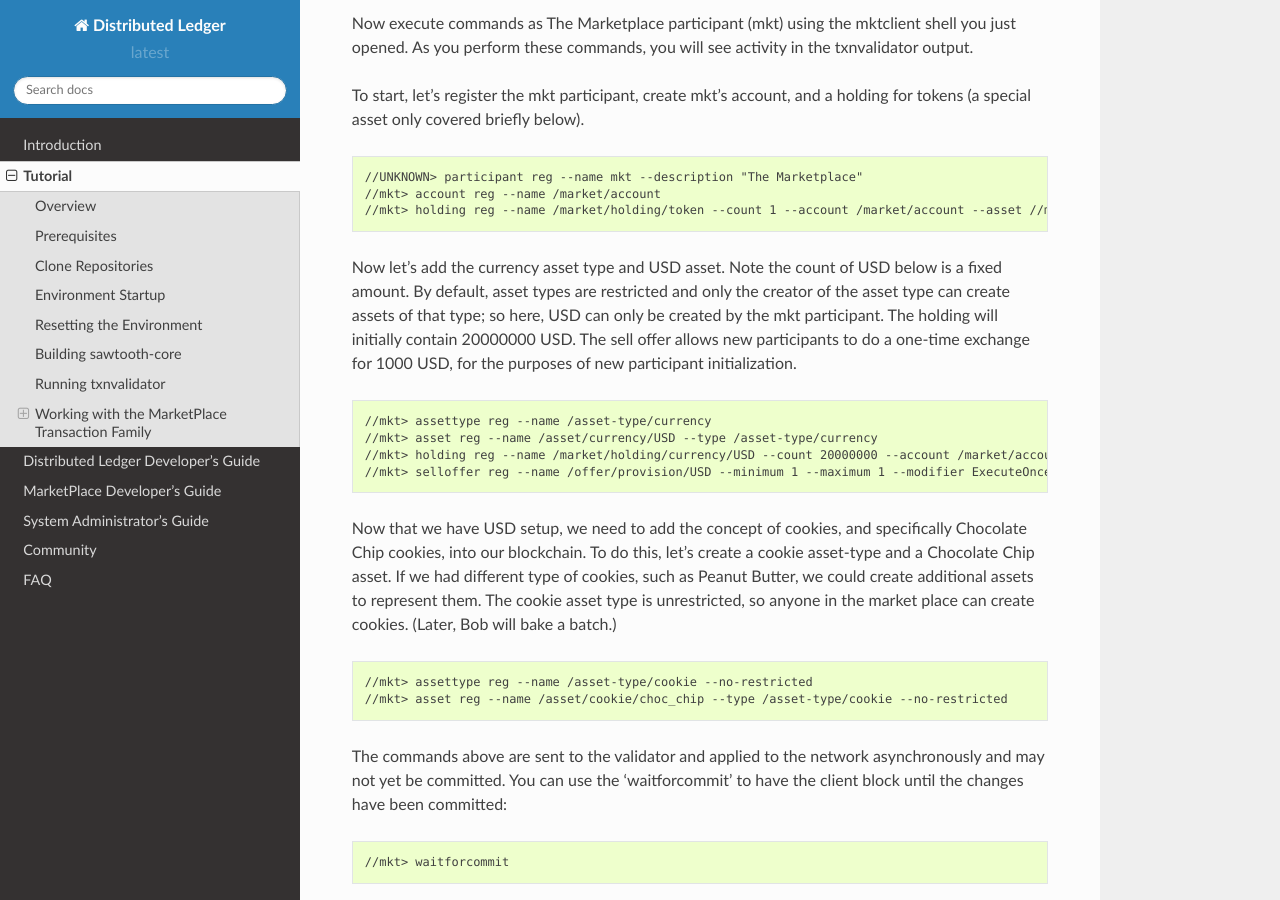
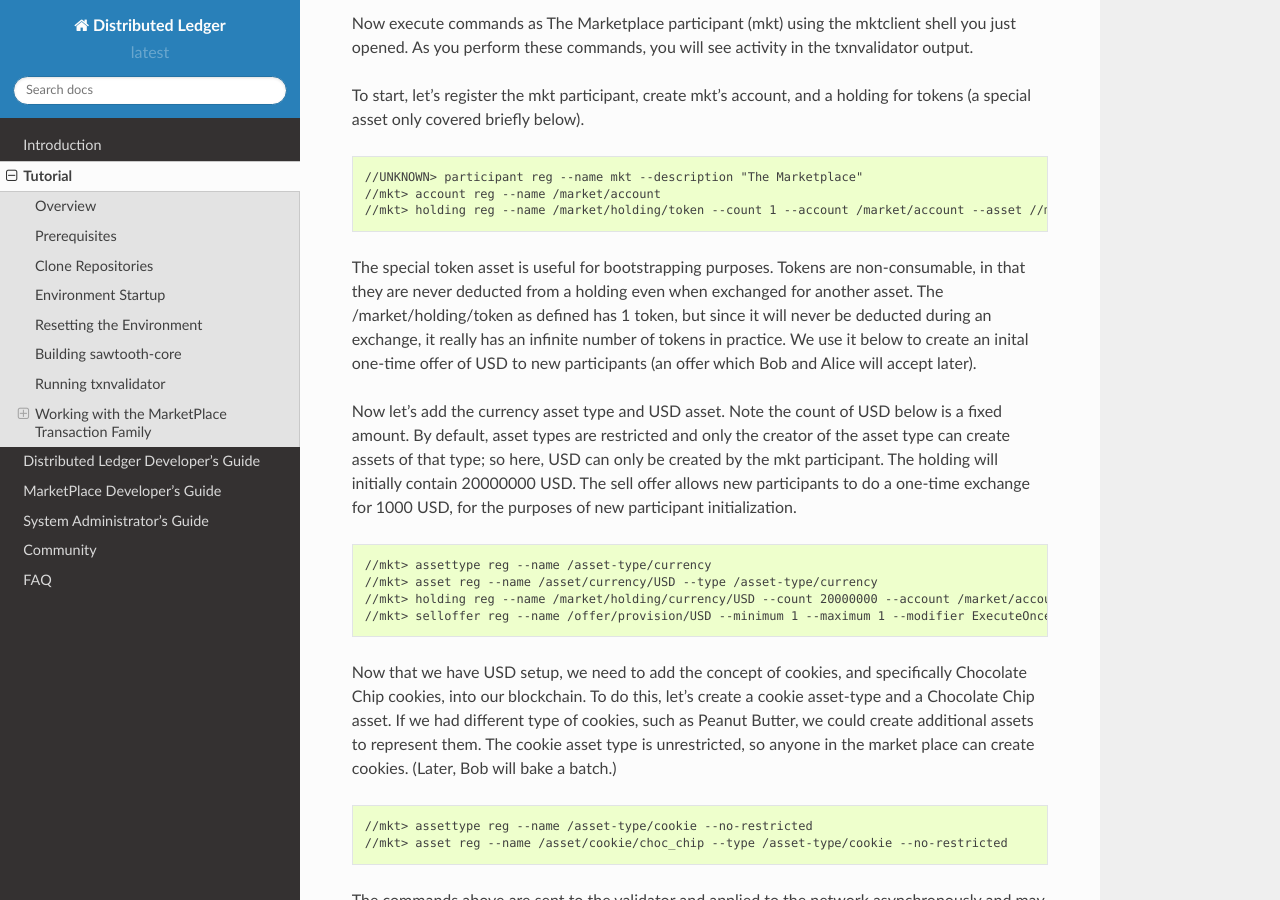
Before and after one commit to hyperledger-archives/sawtooth-core, a Sphinx documentation site: the page built from source/tutorial.rst, in a window 1280 px wide and 900 px high, scrolled down 5132 px. Built offline with Sphinx 7.4.7 and the Read the Docs theme 2.0.0, drawn with Linux system fonts in a browser that asks for light colours; pages that are not in the unit, such as notebooks, are missing from menus.

Commit message:
Add description of tokens to the tutorial
Hopefully, this will make tokens seem less magical by describing
their behavior.

```diff
--- a/source/tutorial.rst
+++ b/source/tutorial.rst
@@ -272,6 +272,14 @@ a holding for tokens (a special asset only covered briefly below).
    //mkt> account reg --name /market/account
    //mkt> holding reg --name /market/holding/token --count 1 --account /market/account --asset //marketplace/asset/token
 
+The special token asset is useful for bootstrapping purposes.  Tokens are
+non-consumable, in that they are never deducted from a holding even when
+exchanged for another asset.  The /market/holding/token as defined has 1 token,
+but since it will never be deducted during an exchange, it really has an
+infinite number of tokens in practice.  We use it below to create an inital
+one-time offer of USD to new participants (an offer which Bob and Alice will
+accept later).
+
 Now let's add the currency asset type and USD asset.  Note the count of USD
 below is a fixed amount.  By default, asset types are restricted and only the
 creator of the asset type can create assets of that type; so here, USD can only
```
